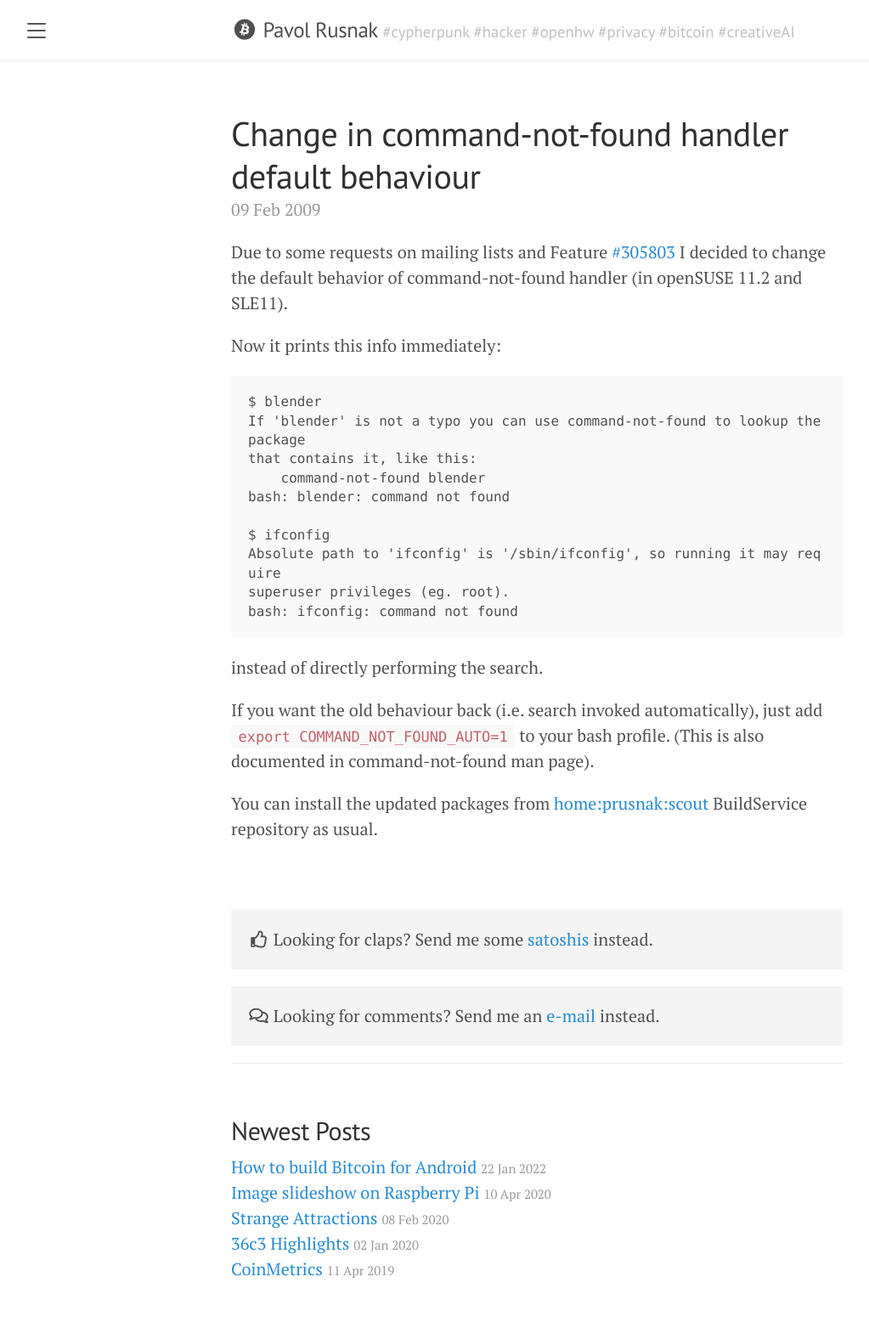
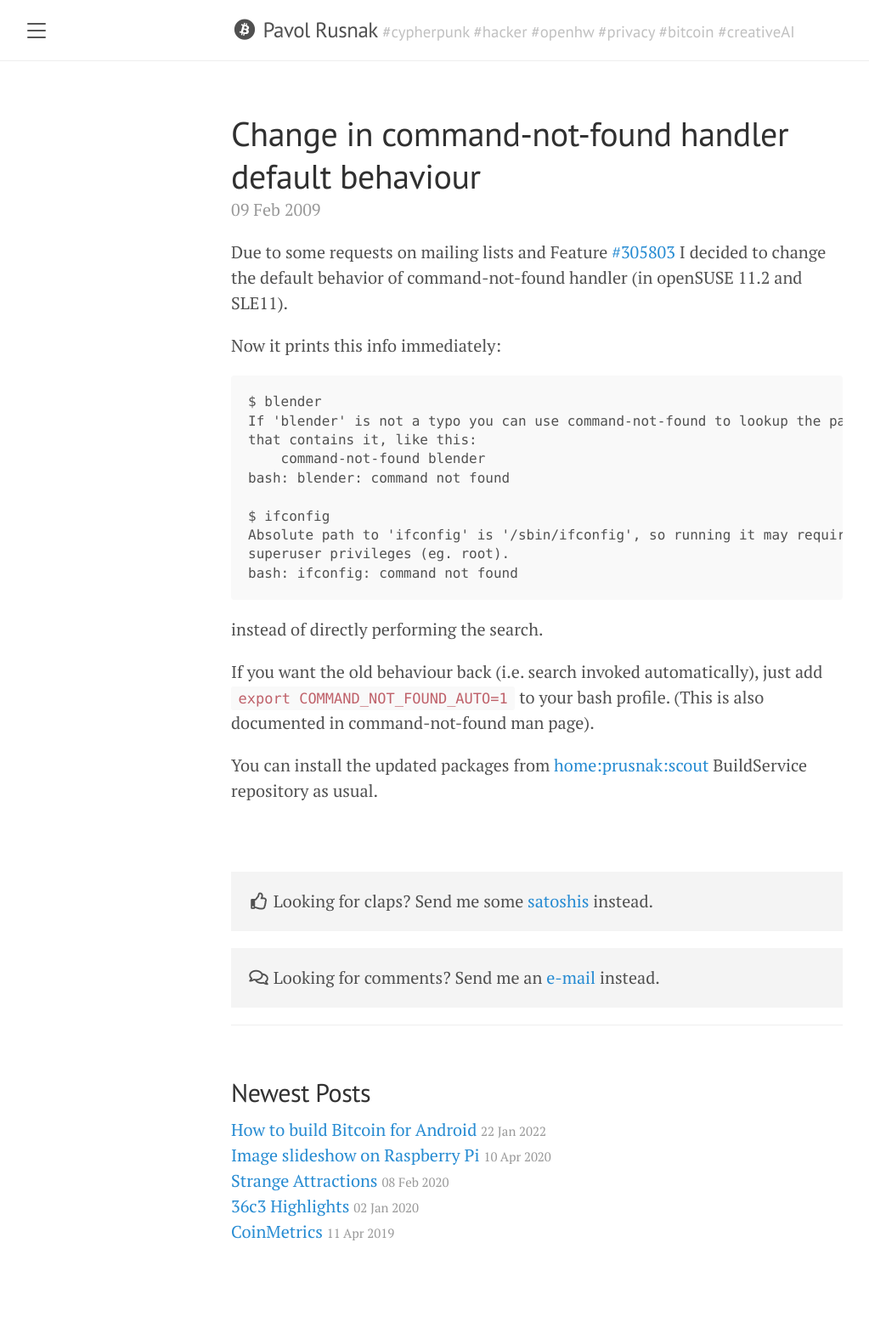
Before and after one commit to prusnak/rusnak.io, a Jekyll site: the page built from _posts/2009-02-09-change-in-command-not-found-behaviour.md, in a window 1280 px wide. Shown: the whole page at 85% size, without its empty margins (8-1031 px from the left). Built offline with Jekyll 4.4.1, drawn with Linux system fonts in a browser that asks for light colours; nearby versions of some CDN libraries; after the commit the page ends 1525 px from its top, so only the background shows below that.

Commit message:
scroll pre

```diff
--- a/public/css/poole.css
+++ b/public/css/poole.css
@@ -167,10 +167,8 @@ pre {
   font-size: .8rem;
   line-height: 1.4;
   white-space: pre;
-  white-space: pre-wrap;
-  word-break: break-all;
-  word-wrap: break-word;
   background-color: #f9f9f9;
+  overflow-x: scroll;
 }
 pre code {
   padding: 0;
```
